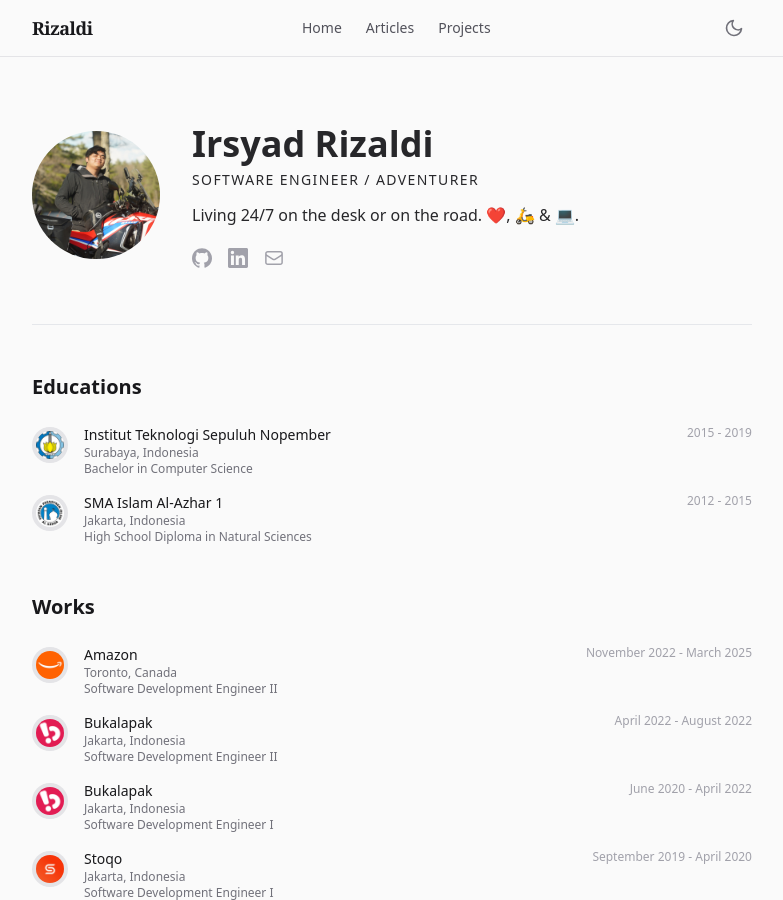
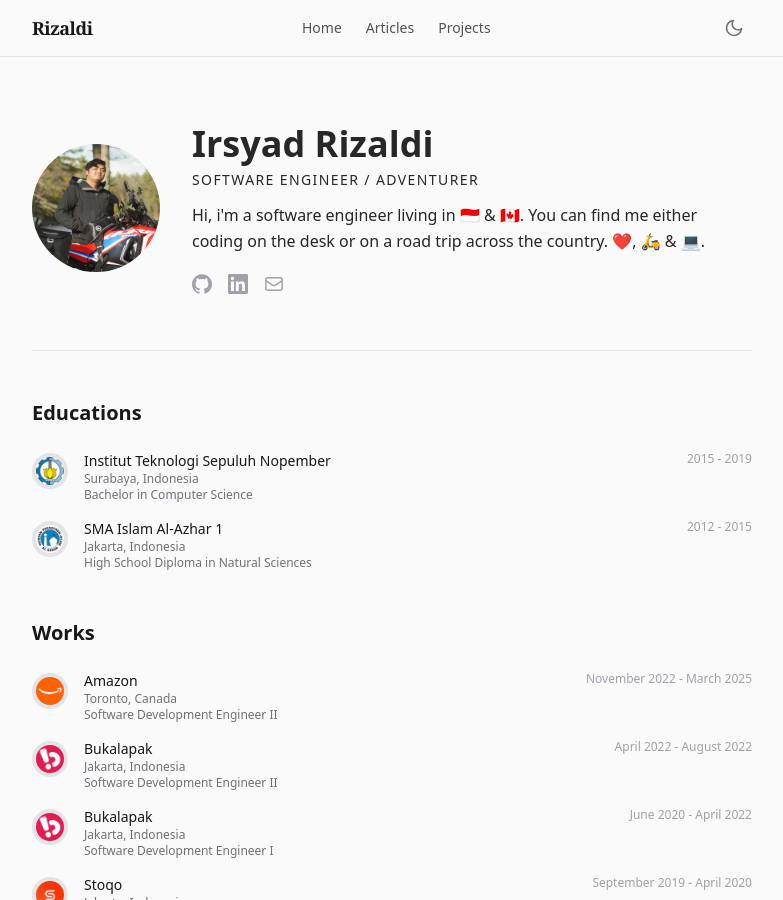
Before and after one commit to dadangeuy/jekyll, a Jekyll site: the page built from index.md, in a window 1280 px wide and 900 px high. Shown: the whole window, without its empty margins (248-1031 px from the left). Built offline with Jekyll 4.4.1, drawn with Linux system fonts in a browser that asks for light colours; nearby versions of some CDN libraries.

Commit message:
Update bio

```diff
--- a/_data/author.yml
+++ b/_data/author.yml
@@ -1,6 +1,9 @@
 name: Irsyad Rizaldi
 tagline: Software Engineer / Adventurer
-bio: Living 24/7 on the desk or on the road. ❤️, 🛵 & 💻.
+bio: >-
+  Hi, i'm a software engineer living in 🇮🇩 & 🇨🇦.
+  You can find me either coding on the desk or on a road trip across the country.
+  ❤️, 🛵 & 💻.
 avatar: /assets/author/avatar.jpg
 github: dadangeuy
 linkedin: dadangeuy
```
